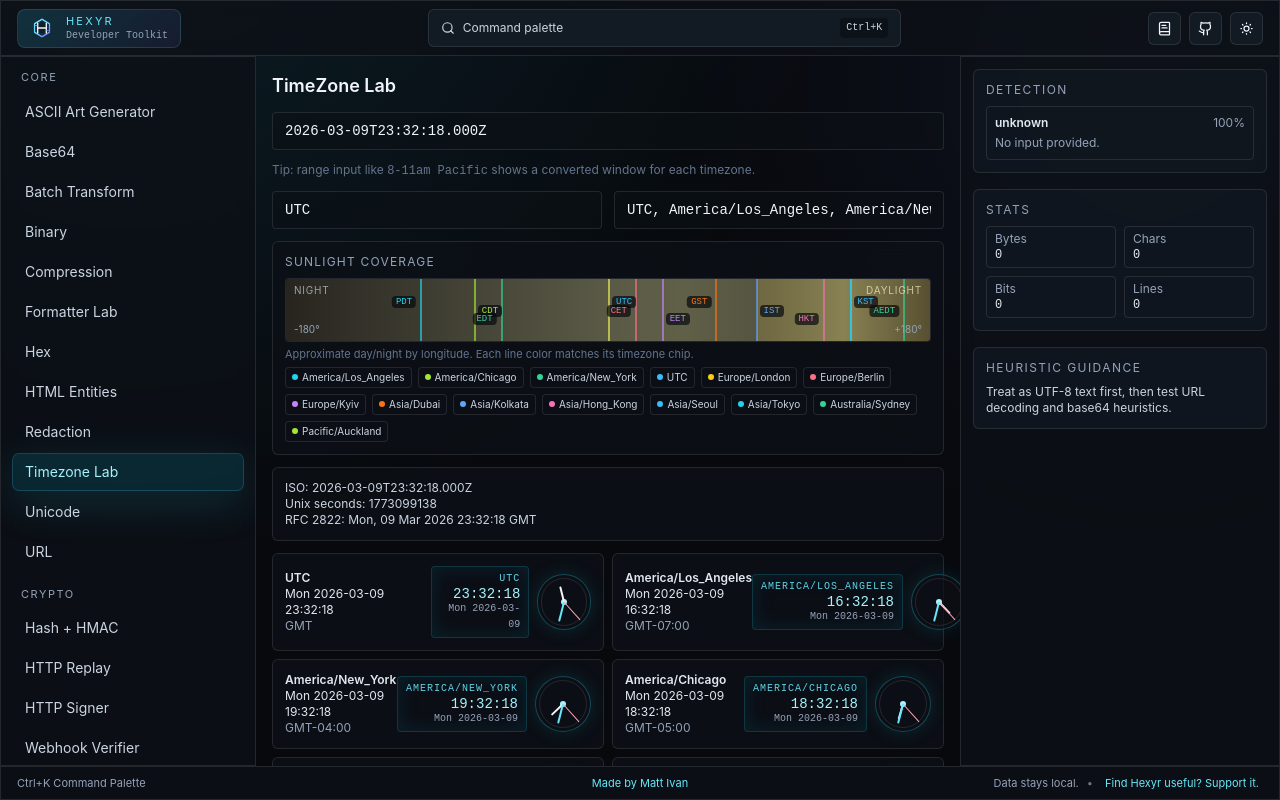
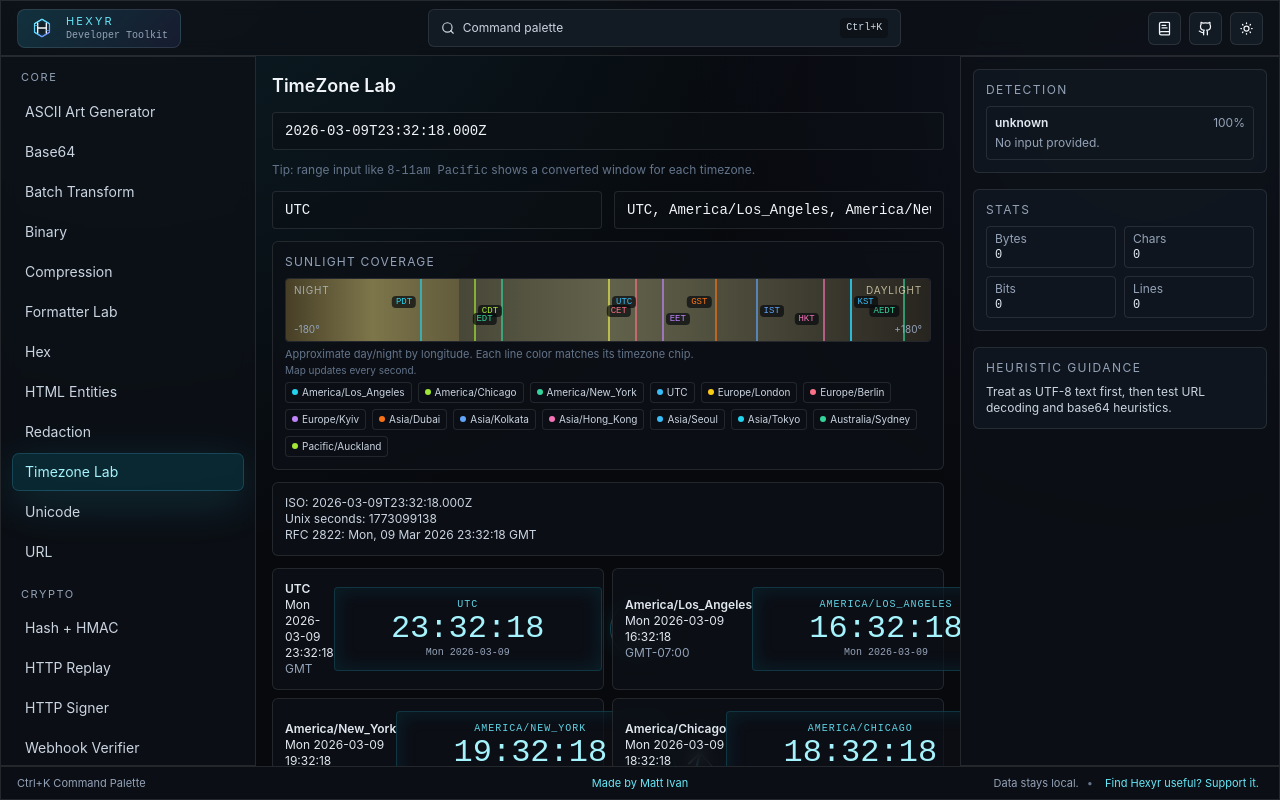
Before and after one commit to neuralnexus/hexyr, a React (Vite) app: page /tool/timezone in a window 1280 px wide. Built offline with nearby package versions, Linux system fonts and the light colour scheme.

Commit message:
standardize timezone digital clock card sizing

```diff
--- a/src/app/features/timezone/TimezoneLabPage.tsx
+++ b/src/app/features/timezone/TimezoneLabPage.tsx
@@ -62,10 +62,28 @@
   return (normalized.slice(0, 4) || 'TZ').padEnd(3, 'X');
 }
 
-function SunCoverageMap({ epochMs, zones }: { epochMs: number; zones: Array<{ zone: string; offset: string }> }) {
-  const utc = new Date(epochMs);
+function SunCoverageMap({
+  epochMs,
+  tick,
+  range,
+  zones,
+}: {
+  epochMs: number;
+  tick: number;
+  range?: { startIso: string; endIso: string };
+  zones: Array<{ zone: string; offset: string }>;
+}) {
+  let effectiveEpochMs = epochMs + tick * 1000;
+  if (range) {
+    const startMs = Date.parse(range.startIso);
+    const endMs = Date.parse(range.endIso);
+    const spanMs = Math.max(1, endMs - startMs);
+    effectiveEpochMs = startMs + ((tick * 1000) % spanMs);
+  }
+
+  const utc = new Date(effectiveEpochMs);
   const utcHours = utc.getUTCHours() + utc.getUTCMinutes() / 60 + utc.getUTCSeconds() / 3600;
-  const sunLongitude = ((utcHours - 12) / 24) * 360;
+  const sunLongitude = ((12 - utcHours) / 24) * 360;
   const startLon = sunLongitude - 90;
   const endLon = sunLongitude + 90;
 
@@ -139,6 +157,9 @@
         <div className="absolute right-2 bottom-1 text-[10px] text-slate-400">+180°</div>
       </div>
       <p className="mt-1 text-[11px] text-slate-500">Approximate day/night by longitude. Each line color matches its timezone chip.</p>
+      <p className="text-[10px] text-slate-500">
+        {range ? 'Map animates through the selected range window.' : 'Map updates every second.'}
+      </p>
       <div className="mt-1 flex flex-wrap gap-1.5">
         {markers.map((marker) => (
           <span key={marker.zone} className="inline-flex items-center gap-1 rounded border border-white/10 bg-surface-900/50 px-1.5 py-0.5 text-[10px] text-slate-300">
@@ -153,9 +174,9 @@
 
 function DigitalClock({ zone, date, time }: { zone: string; date: string; time: string }) {
   return (
-    <div className="rounded border border-cyan-400/20 bg-surface-900/70 px-2 py-1 text-right font-mono shadow-[inset_0_0_20px_rgba(8,145,178,0.15)]">
-      <div className="text-[10px] uppercase tracking-[0.1em] text-cyan-300/90">{zone}</div>
-      <div className="text-sm leading-none text-cyan-200">{time}</div>
+    <div className="flex h-[5.25rem] w-[15.5rem] flex-col items-center justify-center rounded border border-cyan-400/20 bg-surface-900/70 px-3 py-1 font-mono text-center shadow-[inset_0_0_20px_rgba(8,145,178,0.15)] sm:w-[16.75rem]">
+      <div className="w-full truncate text-[10px] uppercase tracking-[0.1em] text-cyan-300/90">{zone}</div>
+      <div className="text-[2rem] leading-[1] text-cyan-200">{time}</div>
       <div className="text-[10px] text-slate-400">{date}</div>
     </div>
   );
@@ -196,7 +217,12 @@
         <div className="rounded border border-red-400/40 bg-red-500/10 p-2 text-sm text-red-300">{output.error}</div>
       ) : (
         <div className="space-y-3">
-          <SunCoverageMap epochMs={output.result.unixMilliseconds} zones={output.result.zones.map((z) => ({ zone: z.zone, offset: z.offset }))} />
+          <SunCoverageMap
+            epochMs={output.result.unixMilliseconds}
+            tick={tick}
+            range={output.result.range}
+            zones={output.result.zones.map((z) => ({ zone: z.zone, offset: z.offset }))}
+          />
           <div className="glass rounded-md p-3 text-xs text-slate-300">
             <p>ISO: {output.result.sourceIso}</p>
             <p>Unix seconds: {output.result.unixSeconds}</p>
```
